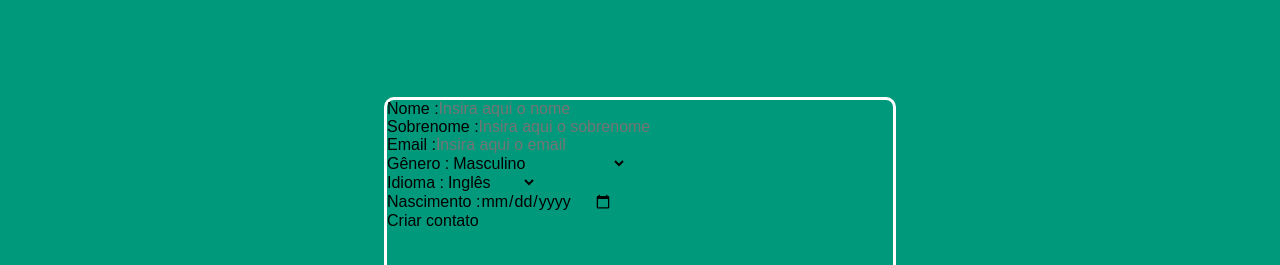
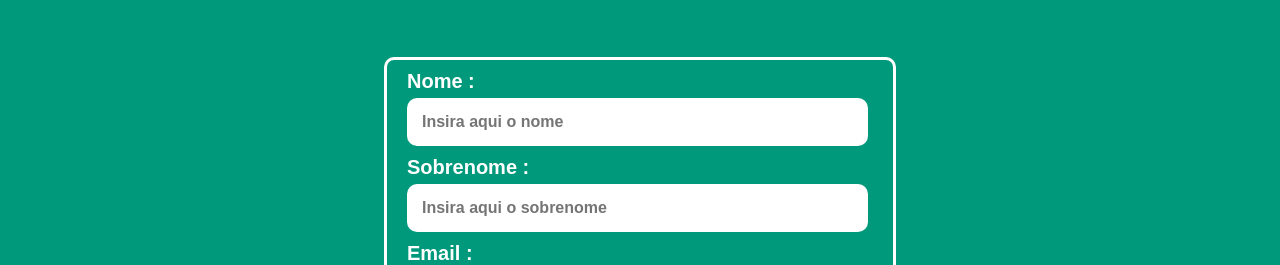
Before and after one commit to Reis567/leste-react, a React (Vite) app: page /new in a window 1280 px wide. Shown: the part 535-800 px from the top of the page. Built offline with nearby package versions, Linux system fonts and the light colour scheme.

Commit message:
inputs and button style

```diff
--- a/src/App.css
+++ b/src/App.css
@@ -16,3 +16,15 @@
   justify-content: center;
   align-items: center;
 }
+.btn{
+  padding: 10px;
+  background: var(--white);
+  font-weight: bold;
+  border-radius: 10px;
+  cursor: pointer;
+  transition: 0.3s ease-in-out;
+  box-shadow: 1px 1px 10px var(--black);
+}
+.btn:hover{
+  background: #7cff70;
+}
--- a/src/routes/NewContato.css
+++ b/src/routes/NewContato.css
@@ -17,5 +17,28 @@
     width: 40%;
     border: 3px solid var(--white);
     border-radius: 10px;
-    height: 50%;
+    height: 60%;
 }
+.new-contato form .form-control{
+    display: flex;
+    flex-wrap: wrap;
+    flex-direction: column;
+    margin-inline: 20px;
+    margin-block: 10px;
+}
+
+.new-contato form .form-control input{
+    width: 99%;
+    padding: 15px;
+    background: var(--white);
+    color: var(--black);
+    font-weight: bolder;
+    border-radius: 10px;
+    outline: none;
+}
+.new-contato form .form-control label{
+    font-size: 20px;
+    margin-bottom: 5px;
+    font-weight: bold;
+    color: var(--white);
+}
```
